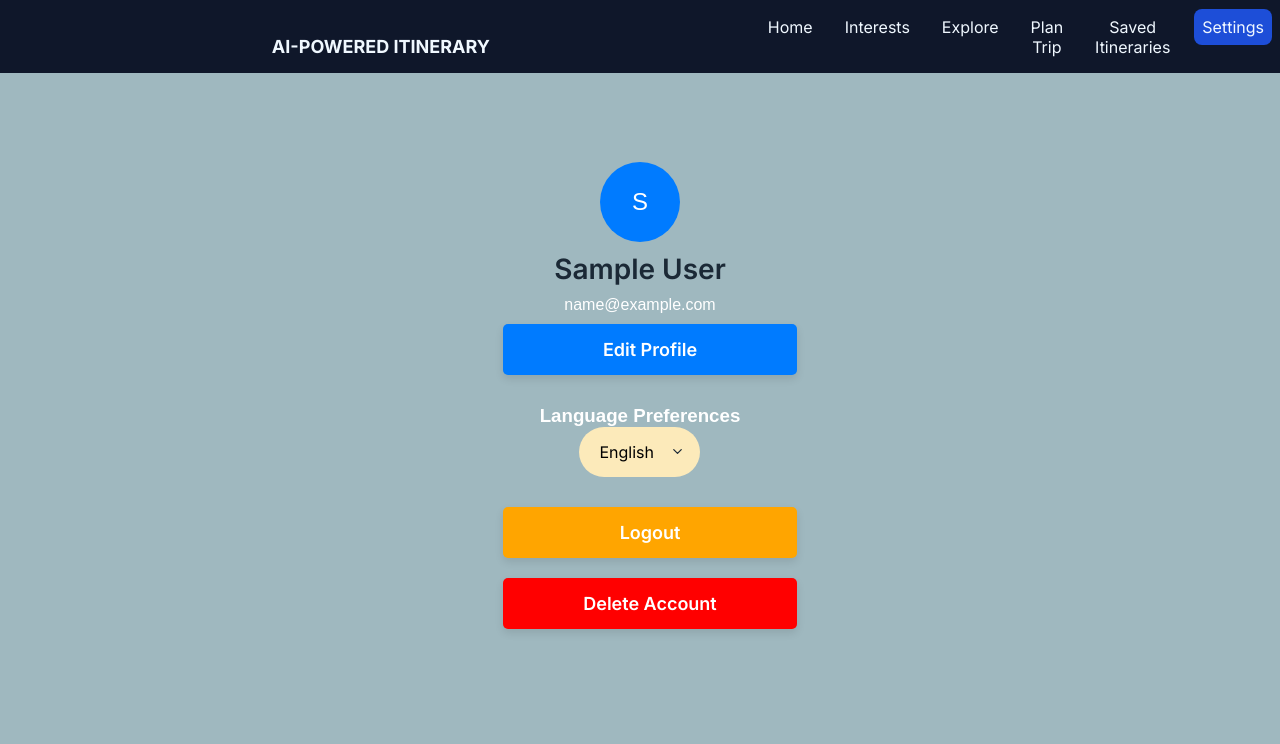
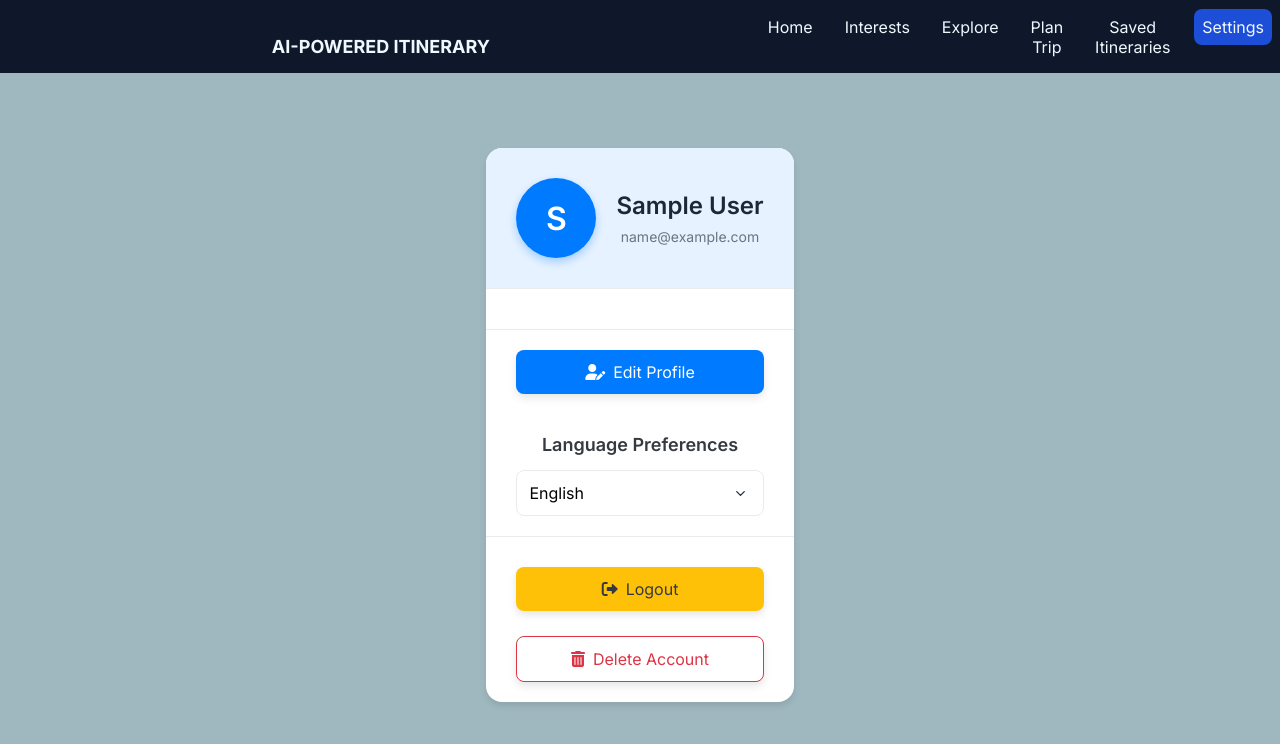
Before and after one commit to AI-Powered-Itinerary-Planner/AI-Powered-Itinerary, a React (Vite) app in the folder frontend/: page /settings in a window 1280 px wide. Shown: the top 744 px of the page. Built offline with nearby package versions, Linux system fonts and the light colour scheme; sample sign-in values are in the browser's storage.

Commit message:
Redesigned settings page

```diff
--- a/frontend/src/pages/Settings.css
+++ b/frontend/src/pages/Settings.css
@@ -1,73 +1,330 @@
+/* Settings.css */
+@import url('https://fonts.googleapis.com/css2?family=Poppins:wght@300;400;500;600;700&display=swap');
+@import url('https://cdnjs.cloudflare.com/ajax/libs/font-awesome/6.0.0-beta3/css/all.min.css');
+
+:root {
+  --primary-color: #007bff;
+  --primary-light: #e6f2ff;
+  --success-color: #28a745;
+  --warning-color: #ffc107;
+  --danger-color: #dc3545;
+  --danger-light: #ffebee;
+  --light-gray: #f8f9fa;
+  --medium-gray: #e9ecef;
+  --dark-gray: #343a40;
+  --text-light: #6c757d;
+  --white: #ffffff;
+  --shadow: 0 4px 6px rgba(0, 0, 0, 0.1);
+  --border-radius: 12px;
+  --card-border-radius: 16px;
+}
+
+body {
+  font-family: 'Poppins', sans-serif;
+  background-color: var(--light-gray);
+  color: var(--dark-gray);
+  margin: 0;
+  padding: 0;
+}
+
+/* Loading Spinner */
+.loading-container {
+  display: flex;
+  flex-direction: column;
+  align-items: center;
+  justify-content: center;
+  height: 100vh;
+}
+
+.loading-spinner {
+  width: 40px;
+  height: 40px;
+  border: 4px solid var(--medium-gray);
+  border-top: 4px solid var(--primary-color);
+  border-radius: 50%;
+  animation: spin 1s linear infinite;
+  margin-bottom: 15px;
+}
+
+@keyframes spin {
+  0% { transform: rotate(0deg); }
+  100% { transform: rotate(360deg); }
+}
+
+/* Main Container */
 .settings-container {
-    text-align: center;
-    padding: 20px;
-    font-family: Arial, sans-serif;
+  max-width: 600px;
+  margin: 40px auto;
+  padding: 40 80px;
+  padding-top: 50px;
+}
+
+.settings-card {
+  background-color: var(--white);
+  border-radius: var(--card-border-radius);
+  box-shadow: var(--shadow);
+  overflow: hidden;
+  margin-bottom: 20px;
+}
+
+/* Profile Header */
+.profile-header {
+  display: flex;
+  align-items: center;
+  padding: 30px;
+  background-color: var(--primary-light);
+  border-bottom: 1px solid var(--medium-gray);
 }
 
 .profile-circle {
   width: 80px;
   height: 80px;
   border-radius: 50%;
-    background-color: #007bff;
+  background-color: var(--primary-color);
   display: flex;
   justify-content: center;
   align-items: center;
-    font-size: 24px;
-    color: white;
-    margin: 0 auto;
+  font-size: 32px;
+  font-weight: 600;
+  color: var(--white);
+  margin-right: 20px;
+  box-shadow: 0 4px 8px rgba(0, 123, 255, 0.3);
+}
+
+.profile-title {
+  flex: 1;
 }
 
 .username {
-    margin: 10px 0;
+  margin: 0 0 8px 0;
+  font-size: 24px;
+  font-weight: 600;
 }
 
-  button {
-    padding: 10px;
-    margin: 10px;
+.email {
+  margin: 0;
+  color: var(--text-light);
+  font-size: 14px;
+}
+
+/* Profile Details */
+.profile-details {
+  padding: 20px 30px;
+  border-bottom: 1px solid var(--medium-gray);
+}
+
+.detail-item {
+  display: flex;
+  justify-content: space-between;
+  padding: 12px 0;
+  border-bottom: 1px solid var(--medium-gray);
+}
+
+.detail-item:last-child {
+  border-bottom: none;
+}
+
+.detail-label {
+  font-weight: 500;
+  color: var(--text-light);
+}
+
+.detail-value {
+  font-weight: 500;
+}
+
+/* Interests Section */
+.interests-section {
+  padding: 20px 30px;
+  border-bottom: 1px solid var(--medium-gray);
+}
+
+.interests-section h3 {
+  margin-top: 0;
+  margin-bottom: 15px;
+  font-size: 18px;
+  font-weight: 600;
+}
+
+.interests-tags {
+  display: flex;
+  flex-wrap: wrap;
+  gap: 10px;
+}
+
+.interest-tag {
+  background-color: var(--primary-light);
+  color: var(--primary-color);
+  padding: 6px 12px;
+  border-radius: 20px;
+  font-size: 14px;
+  font-weight: 500;
+}
+
+/* Buttons */
+.btn {
+  display: inline-flex;
+  align-items: center;
+  justify-content: center;
+  padding: 12px 24px;
   border: none;
+  border-radius: 8px;
+  font-size: 16px;
+  font-weight: 500;
   cursor: pointer;
+  transition: all 0.2s ease;
+  width: 100%;
+}
+
+.btn i {
+  margin-right: 8px;
   font-size: 16px;
 }
 
 .edit-btn {
-    background-color: #007bff;
-    color: white;
-    border-radius: 5px;
+  background-color: var(--primary-color);
+  color: var(--white);
+  margin: 20px 30px;
+  width: calc(100% - 60px);
+}
+
+.edit-btn:hover {
+  background-color: #0069d9;
+  transform: translateY(-2px);
+  box-shadow: 0 4px 8px rgba(0, 0, 0, 0.1);
+}
+
+/* Settings Section */
+.settings-section {
+  padding: 20px 30px;
+  border-bottom: 1px solid var(--medium-gray);
+}
+
+.settings-section h3 {
+  margin-top: 0;
+  margin-bottom: 15px;
+  font-size: 18px;
+  font-weight: 600;
+}
+
+.language-selector {
+  width: 100%;
+}
+
+.language-dropdown {
+  width: 100%;
+  padding: 12px;
+  border: 1px solid var(--medium-gray);
+  border-radius: 8px;
+  font-size: 16px;
+  background-color: var(--white);
+  cursor: pointer;
+}
+
+/* Account Actions */
+.account-actions {
+  display: flex;
+  flex-direction: column;
+  gap: 15px;
+  padding: 20px 30px;
 }
 
 .logout-btn {
-    background-color: orange;
-    color: white;
-    border-radius: 5px;
+  background-color: var(--warning-color);
+  color: var(--dark-gray);
+}
+
+.logout-btn:hover {
+  background-color: #e0a800;
 }
 
 .delete-btn {
-    background-color: red;
-    color: white;
-    border-radius: 5px;
+  background-color: var(--white);
+  color: var(--danger-color);
+  border: 1px solid var(--danger-color);
 }
 
-  .language-container {
-    margin: 20px 0;
+.delete-btn:hover {
+  background-color: var(--danger-light);
 }
 
-  select {
-    padding: 8px;
-    font-size: 16px;
+/* Dialog */
+.dialog-overlay {
+  position: fixed;
+  top: 0;
+  left: 0;
+  right: 0;
+  bottom: 0;
+  background-color: rgba(0, 0, 0, 0.5);
+  display: flex;
+  justify-content: center;
+  align-items: center;
+  z-index: 1000;
 }
 
 .dialog {
-    position: fixed;
-    top: 50%;
-    left: 50%;
-    transform: translate(-50%, -50%);
-    background: white;
-    padding: 20px;
-    border: 1px solid gray;
-    box-shadow: 0 2px 10px rgba(0, 0, 0, 0.1);
+  background-color: var(--white);
+  border-radius: var(--border-radius);
+  padding: 24px;
+  width: 90%;
+  max-width: 400px;
+  box-shadow: 0 4px 20px rgba(0, 0, 0, 0.15);
+}
+
+.dialog h3 {
+  margin-top: 0;
+  margin-bottom: 16px;
+  font-size: 20px;
+  font-weight: 600;
+}
+
+.dialog p {
+  margin-bottom: 24px;
+  color: var(--text-light);
+}
+
+.dialog-actions {
+  display: flex;
+  justify-content: flex-end;
+  gap: 12px;
+}
+
+.dialog-actions .btn {
+  width: auto;
+}
+
+.cancel-btn {
+  background-color: var(--medium-gray);
+  color: var(--dark-gray);
+}
+
+.confirm-btn {
+  background-color: var(--primary-color);
+  color: var(--white);
+}
+
+.delete-confirm-btn {
+  background-color: var(--danger-color);
+  color: var(--white);
+}
+
+/* Responsive adjustments */
+@media (max-width: 480px) {
+  .profile-header {
+    flex-direction: column;
     text-align: center;
   }
 
-  .dialog button {
-    margin: 5px;
+  .profile-circle {
+    margin-right: 0;
+    margin-bottom: 16px;
   }
+
+  .dialog-actions {
+    flex-direction: column;
+  }
+
+  .dialog-actions .btn {
+    width: 100%;
+  }
+}
--- a/frontend/src/pages/Settings.jsx
+++ b/frontend/src/pages/Settings.jsx
@@ -1,8 +1,8 @@
 import React, { useState, useEffect, useContext } from "react";
 import { useNavigate } from "react-router-dom";
-import "./Settings.css";
 import toast from "react-hot-toast";
 import { UserContext } from "../Context/UserContext";
+import "./Settings.css";
 
 const Settings = () => {
   const navigate = useNavigate();
@@ -153,7 +153,12 @@ const Settings = () => {
   };
 
   if (loading) {
-    return <div className="loading">Loading user data...</div>;
+    return (
+      <div className="loading-container">
+        <div className="loading-spinner"></div>
+        <p>Loading user data...</p>
+      </div>
+    );
   }
 
   return (
@@ -165,73 +170,128 @@ const Settings = () => {
         </div>
       )}
 
-      {/* Profile Circle */}
+      <div className="settings-card">
+        {/* Profile Header */}
+        <div className="profile-header">
           <div className="profile-circle">
             {userData.name ? userData.name.charAt(0).toUpperCase() : "?"}
           </div>
-
-      {/* Username */}
+          <div className="profile-title">
             <h2 className="username">{userData.name || "User"}</h2>
             <p className="email">{userData.email || "No email provided"}</p>
+          </div>
+        </div>
 
         {/* Profile Information */}
-      <div className="profile-info">
-        {userData.age && <p><strong>Age:</strong> {userData.age}</p>}
-        {userData.country && <p><strong>Country:</strong> {userData.country}</p>}
-        {userData.zip_code && <p><strong>Zip Code:</strong> {userData.zip_code}</p>}
-        {userData.preferred_currency && <p><strong>Preferred Currency:</strong> {userData.preferred_currency}</p>}
-        {userData.interests && userData.interests.length > 0 && (
-          <p><strong>Interests:</strong> {Array.isArray(userData.interests) ? userData.interests.join(", ") : userData.interests}</p>
+        <div className="profile-details">
+          {userData.age && (
+            <div className="detail-item">
+              <span className="detail-label">Age</span>
+              <span className="detail-value">{userData.age}</span>
+            </div>
+          )}
+
+          {userData.country && (
+            <div className="detail-item">
+              <span className="detail-label">Country</span>
+              <span className="detail-value">{userData.country}</span>
+            </div>
+          )}
+
+          {userData.zip_code && (
+            <div className="detail-item">
+              <span className="detail-label">Zip Code</span>
+              <span className="detail-value">{userData.zip_code}</span>
+            </div>
+          )}
+
+          {userData.preferred_currency && (
+            <div className="detail-item">
+              <span className="detail-label">Currency</span>
+              <span className="detail-value">{userData.preferred_currency}</span>
+            </div>
           )}
         </div>
 
+        {/* Interests */}
+        {userData.interests && userData.interests.length > 0 && (
+          <div className="interests-section">
+            <h3>Interests</h3>
+            <div className="interests-tags">
+              {Array.isArray(userData.interests) ?
+                userData.interests.map((interest, index) => (
+                  <span key={index} className="interest-tag">{interest}</span>
+                )) :
+                <span className="interest-tag">{userData.interests}</span>
+              }
+            </div>
+          </div>
+        )}
+
         {/* Edit Profile Button */}
-      <button className="edit-btn" onClick={handleEditProfile}>
-        Edit Profile
+        <button className="btn edit-btn" onClick={handleEditProfile}>
+          <i className="fas fa-user-edit"></i> Edit Profile
         </button>
 
         {/* Language Preferences */}
-      <div className="language-container">
+        <div className="settings-section">
           <h3>Language Preferences</h3>
-        <select value={language} onChange={(e) => setLanguage(e.target.value)}>
+          <div className="language-selector">
+            <select
+              value={language}
+              onChange={(e) => setLanguage(e.target.value)}
+              className="language-dropdown"
+            >
               <option value="English">English</option>
-          <option value="Spanish">Spanish</option>
-          <option value="French">French</option>
-          <option value="German">German</option>
+              <option value="Spanish">Español</option>
+              <option value="French">Français</option>
+              <option value="German">Deutsch</option>
             </select>
           </div>
+        </div>
 
-      {/* Logout Button */}
-      <button className="logout-btn" onClick={() => setShowLogoutDialog(true)}>
-        Logout
+        {/* Account Actions */}
+        <div className="account-actions">
+          <button className="btn logout-btn" onClick={() => setShowLogoutDialog(true)}>
+            <i className="fas fa-sign-out-alt"></i> Logout
           </button>
-
-      {/* Delete Account Button */}
-      <button className="delete-btn" onClick={() => setShowDeleteDialog(true)}>
-        Delete Account
+          <button className="btn delete-btn" onClick={() => setShowDeleteDialog(true)}>
+            <i className="fas fa-trash-alt"></i> Delete Account
           </button>
+        </div>
+      </div>
 
       {/* Logout Confirmation Dialog */}
       {showLogoutDialog && (
+        <div className="dialog-overlay">
           <div className="dialog">
+            <h3>Confirm Logout</h3>
             <p>Are you sure you want to logout?</p>
-          <button onClick={() => setShowLogoutDialog(false)}>No</button>
-          <button onClick={() => {
+            <div className="dialog-actions">
+              <button className="btn cancel-btn" onClick={() => setShowLogoutDialog(false)}>Cancel</button>
+              <button className="btn confirm-btn" onClick={() => {
                 setShowLogoutDialog(false);
                 handleLogout();
-          }}>Yes</button>
+              }}>Logout</button>
+            </div>
+          </div>
         </div>
       )}
 
       {/* Delete Account Confirmation Dialog */}
       {showDeleteDialog && (
+        <div className="dialog-overlay">
           <div className="dialog">
+            <h3>Delete Account</h3>
             <p>Are you sure you want to delete your account? This action cannot be undone.</p>
-          <button onClick={() => setShowDeleteDialog(false)}>No</button>
-          <button onClick={() => {
+            <div className="dialog-actions">
+              <button className="btn cancel-btn" onClick={() => setShowDeleteDialog(false)}>Cancel</button>
+              <button className="btn delete-confirm-btn" onClick={() => {
                 setShowDeleteDialog(false);
                 handleDeleteAccount();
-          }}>Yes</button>
+              }}>Delete</button>
+            </div>
+          </div>
         </div>
       )}
     </div>
```
Lines whose indentation alone changed are shown as unchanged.
